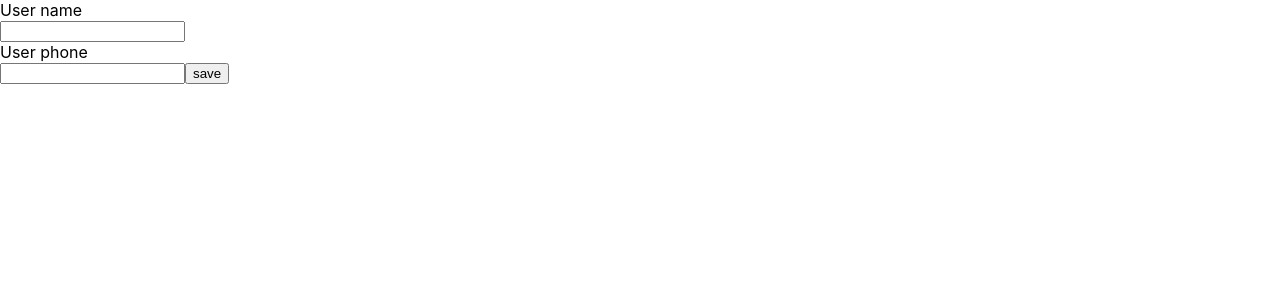
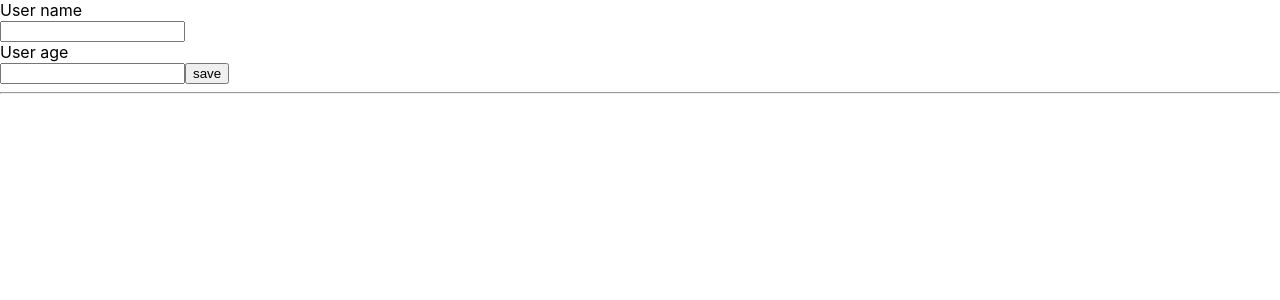
Before and after one commit to OlyaPinchuk/React, a React (Create React App) app: page / in a window 1280 px wide. Shown: the top 300 px of the page. Built offline with nearby package versions, Linux system fonts and the light colour scheme.

Commit message:
Practice task.

```diff
--- a/src/App.js
+++ b/src/App.js
@@ -1,4 +1,4 @@
-import React, {useState, useEffect} from 'react';
+import React, {useState, useEffect, useRef} from 'react';
 import User from './components/User'
 
 
@@ -13,33 +13,60 @@ import User from './components/User'
 // }
 
 
-const handleSave = () => {
-
-    // setState((prevState) => {})
-    console.log('works')
-
-}
+//const handleSave = (ev) => {
+//
+//    ev.preventDefault()
+//    // setState((prevState) => {})
+//    console.log('works')
+//    console.log(textInput.value)
+//
+//
+//}
 
 
 
 export default function App() {
 
     const [state, setState] = useState(null)
+    const nameInput = useRef(null)
+
+
+    const handleSave = (ev) => {
+
+//        ev.preventDefault()
+        setState({name: nameInput.current.value, age: 20})
+        nameInput.current.value = null
+//        console.log(nameInput.current.value)
+//        console.log(state)
+    }
+
+    console.log(state)
+
+
+
+
 
     return (
 
         <div>
 
-            <form>
+            <div>
 
                 <div>User name</div>
-                <input></input>
-                <div>User phone</div>
+                <input ref = {nameInput} ></input>
+
+                <div>User age</div>
                 <input></input>
 
                 <button type = 'submit' onClick={handleSave} > save </button>
 
-            </form>
+
+                <hr/>
+                <User item = {state} />
+
+            </div>
+
+
         </div>
 
     )
--- a/src/components/User.js
+++ b/src/components/User.js
@@ -9,7 +9,13 @@ export default function App({item}) {
     return (
 
         <div>
-            {item}
+
+            {
+                item && <div> {item.name} - {item.age} - <button>edit</button> - <button>remove</button> </div>
+
+
+            }
+
 
         </div>
 
```
